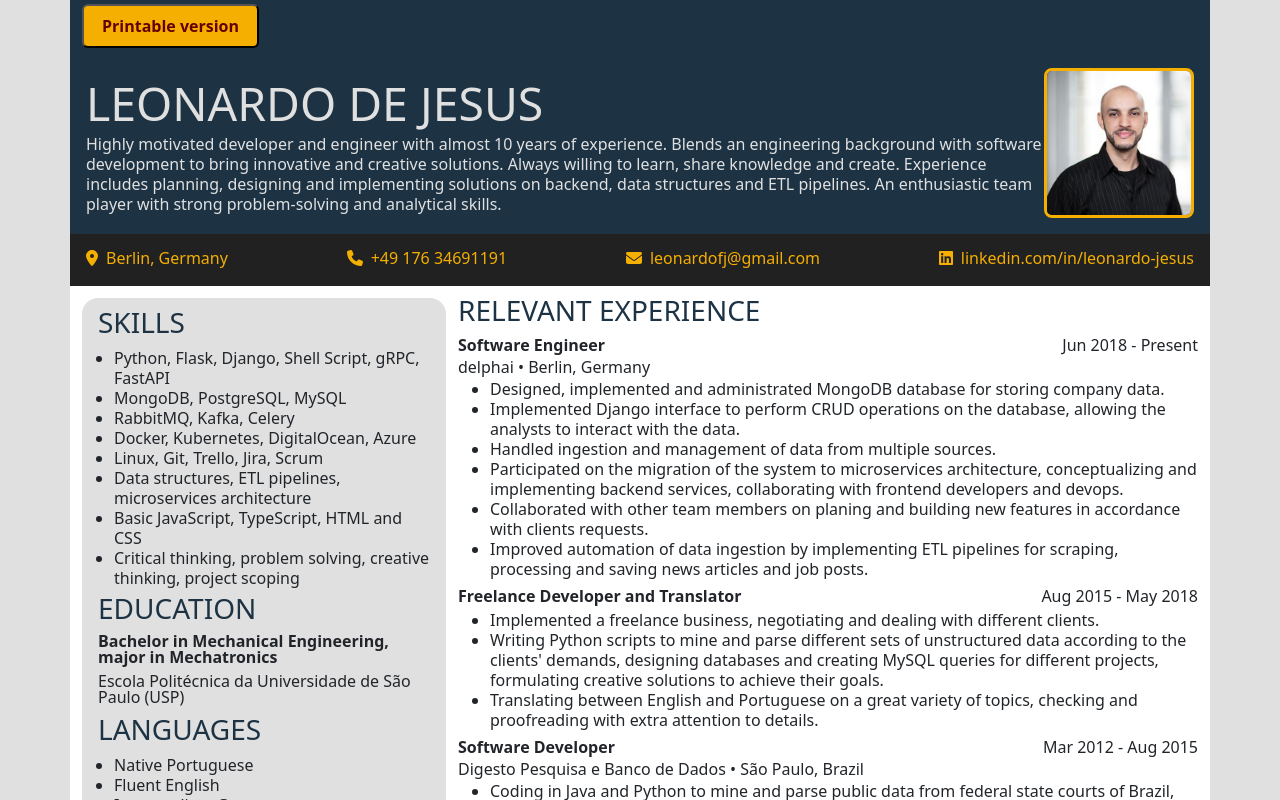
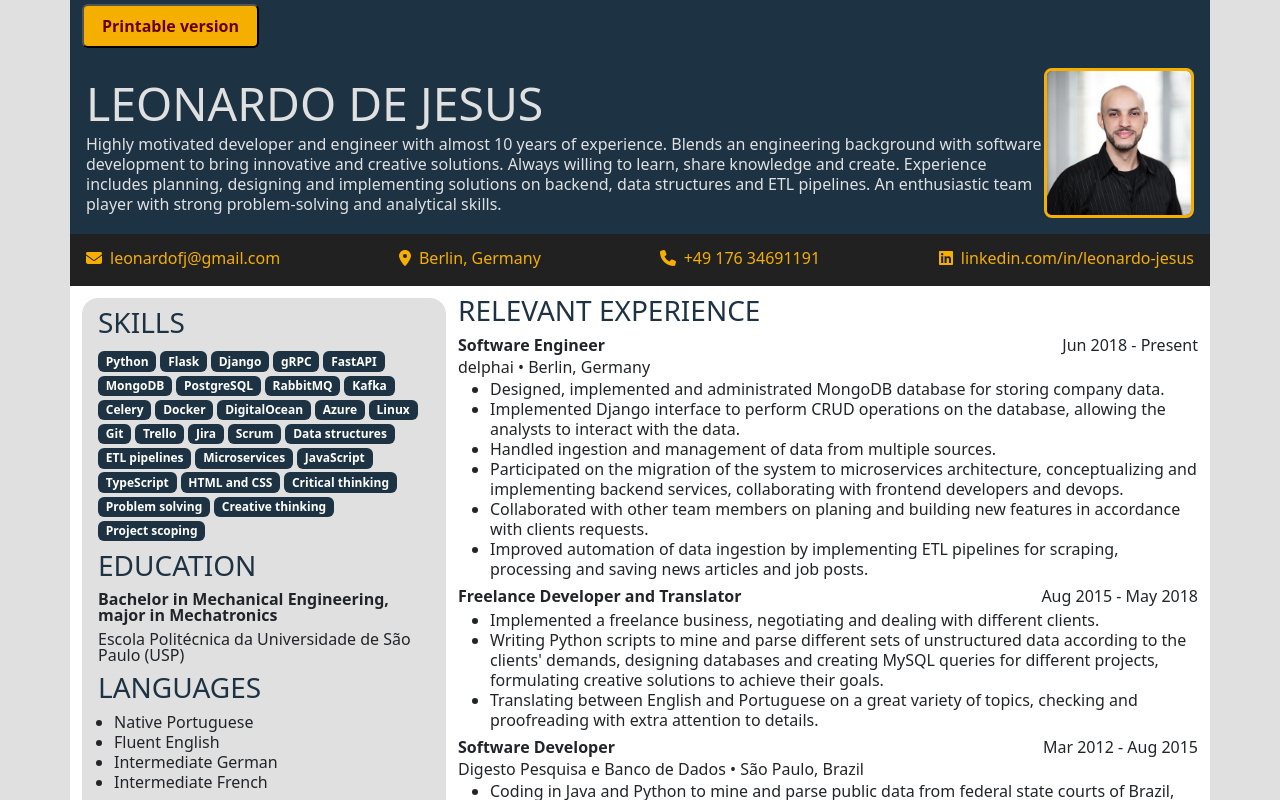
Before and after one commit to leonardofj/cv, a React (Vite) app: page / in a window 1280 px wide. Shown: the top 800 px of the page. Built offline with nearby package versions, Linux system fonts and the light colour scheme.

Commit message:
feat: using badges for skills

```diff
--- a/src/components/Skills.jsx
+++ b/src/components/Skills.jsx
@@ -4,11 +4,13 @@ export default function Skills() {
   return (
     <>
       <h3 className="text-uppercase blue-text">Skills</h3>
-      <ul className="ps-3 mb-1">
-        {skills.map((item) => (
-          <li className="lh-sm">{item.join(", ")}</li>
-        ))}
-      </ul>
+      <div className="mb-2">
+        {skills.map((category) =>
+          category.map((item) => (
+            <span className="badge dark-blue light-text me-1">{item}</span>
+          ))
+        )}
+      </div>
     </>
   );
 }
--- a/src/css/style.css
+++ b/src/css/style.css
@@ -83,4 +83,9 @@ button:hover {
   .dark-blue {
     background: white;
   }
+  .badge {
+    padding: 2px 4px !important;
+    outline: 1px solid gray;
+    outline-offset: -1px;
+  }
 }
--- a/src/data.jsx
+++ b/src/data.jsx
@@ -10,6 +10,11 @@ export const fullName = "Leonardo de Jesus";
 
 export const contact = [
   {
+    icon: <FontAwesomeIcon icon={faEnvelope} />,
+    text: "leonardofj@gmail.com",
+    href: "mailto:leonardofj@gmail.com",
+  },
+  {
     icon: <FontAwesomeIcon icon={faLocationDot} />,
     text: "Berlin, Germany",
   },
@@ -17,11 +22,6 @@ export const contact = [
     icon: <FontAwesomeIcon icon={faPhone} />,
     text: "+49 176 34691191",
     href: "tel:4917634691191",
-  },
-  {
-    icon: <FontAwesomeIcon icon={faEnvelope} />,
-    text: "leonardofj@gmail.com",
-    href: "mailto:leonardofj@gmail.com",
   },
   {
     icon: <FontAwesomeIcon icon={faLinkedin} />,
@@ -59,18 +59,18 @@ export const languages = [
 ];
 
 export const skills = [
-  ["Python", "Flask", "Django", "Shell Script", "gRPC", "FastAPI"],
-  ["MongoDB", "PostgreSQL", "MySQL"],
+  ["Python", "Flask", "Django", "gRPC", "FastAPI"],
+  ["MongoDB", "PostgreSQL"],
   ["RabbitMQ", "Kafka", "Celery"],
-  ["Docker", "Kubernetes", "DigitalOcean", "Azure"],
+  ["Docker", "DigitalOcean", "Azure"],
   ["Linux", "Git", "Trello", "Jira", "Scrum"],
-  ["Data structures", "ETL pipelines", "microservices architecture"],
-  ["Basic JavaScript", "TypeScript", "HTML and CSS"],
+  ["Data structures", "ETL pipelines", "Microservices"],
+  ["JavaScript", "TypeScript", "HTML and CSS"],
   [
     "Critical thinking",
-    "problem solving",
-    "creative thinking",
-    "project scoping",
+    "Problem solving",
+    "Creative thinking",
+    "Project scoping",
   ],
 ];
 
```
Also changed, not shown: 3 other files (tests, documents, lock files or other folders).
